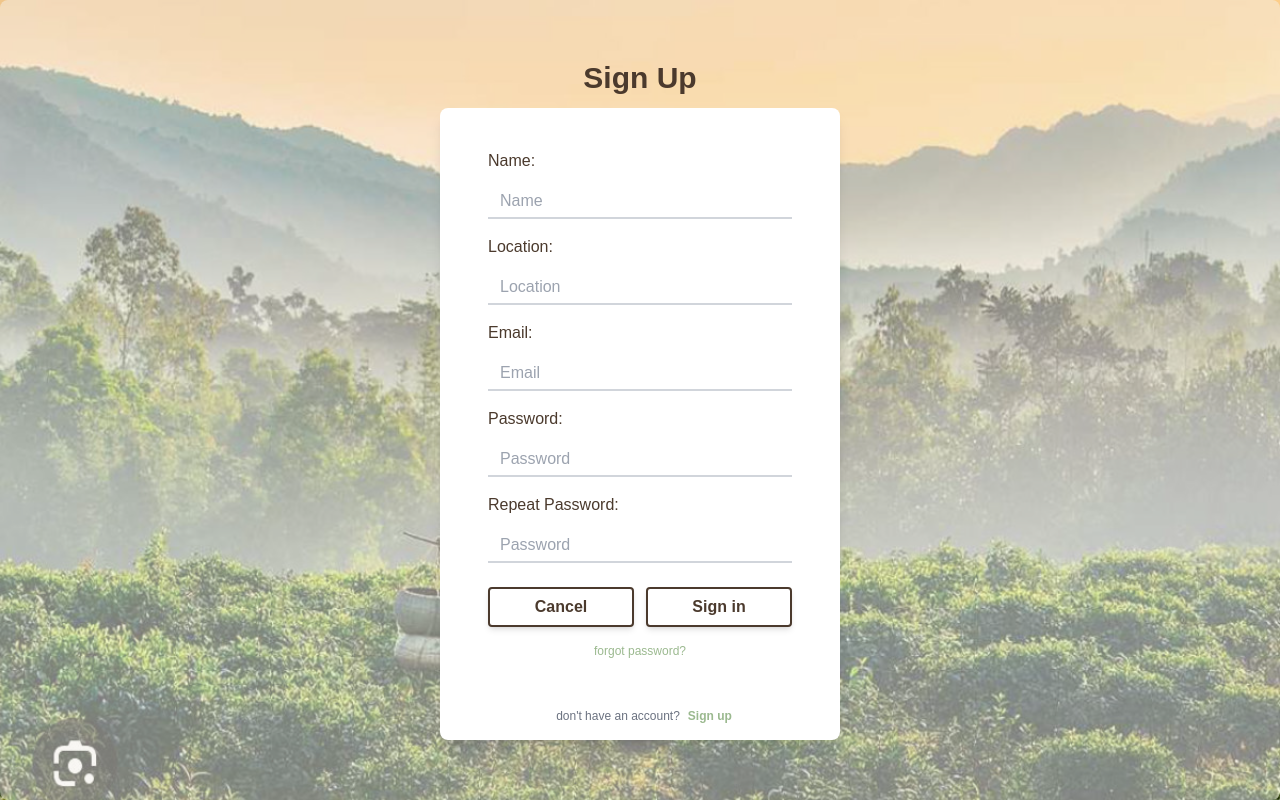
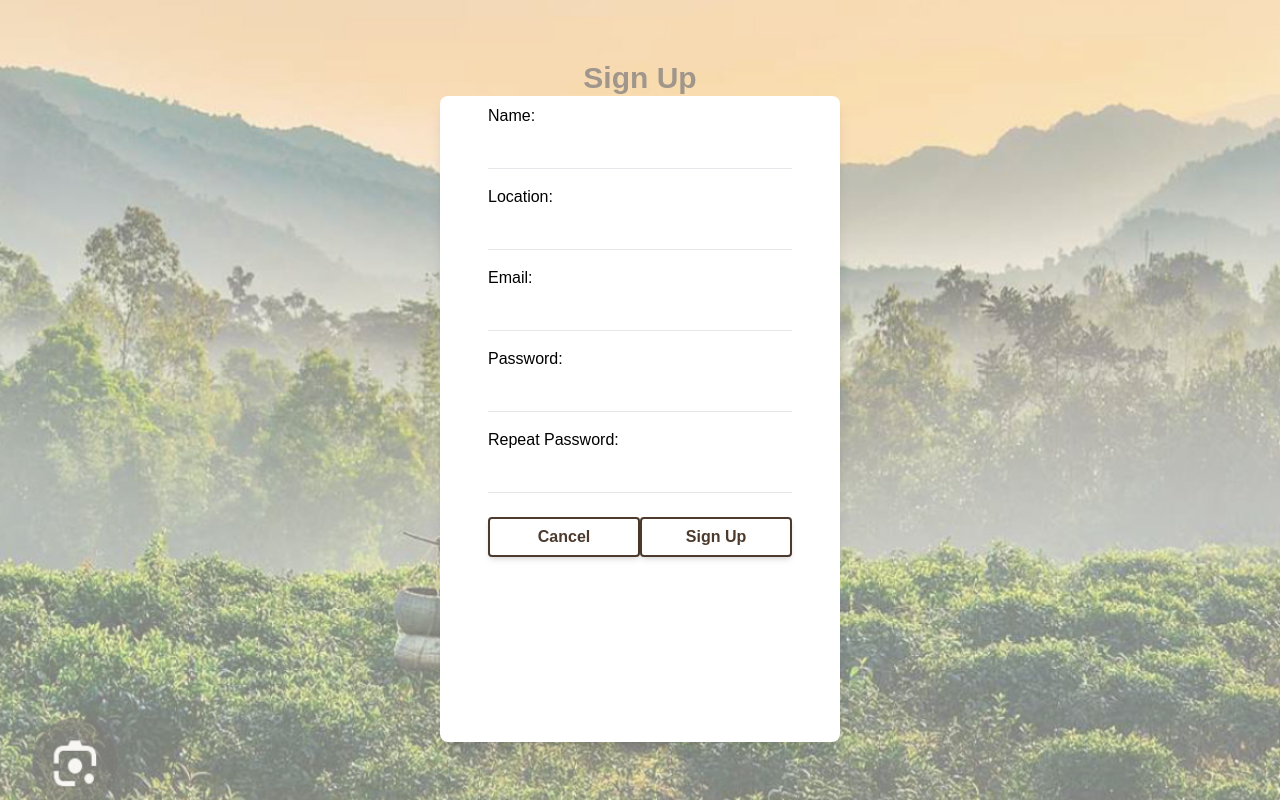
Before and after one commit to mahjabin-fiza/Checkpoint, a React (Create React App) app: page /sign_up in a window 1280 px wide. Built offline with nearby package versions, Linux system fonts and the light colour scheme.

Commit message:
Added Signin, Signout, Signup, UserProfile

```diff
--- a/package.json
+++ b/package.json
@@ -7,6 +7,7 @@
     "@testing-library/jest-dom": "^6.9.1",
     "@testing-library/react": "^16.3.0",
     "@testing-library/user-event": "^13.5.0",
+    "axios": "^1.13.2",
     "cors": "^2.8.5",
     "dotenv": "^17.2.3",
     "express": "^5.1.0",
--- a/src/App.js
+++ b/src/App.js
@@ -8,6 +8,7 @@ import Hotel from './pages/Hotel.jsx';
 import Restaurant from './pages/Restaurant.jsx';
 import UserProfile from './pages/UserProfile.jsx';
 import SignUp from './pages/SignUp.jsx';
+import SignOut from "./pages/SignOut";
 
 function App() {
   return (
@@ -21,6 +22,7 @@ function App() {
           <Route path="/Restaurant" element={<Restaurant />} />
           <Route path="?user_profile" element={<UserProfile />} />
           <Route path="/sign_up" element={<SignUp />} />
+          <Route path="/signout" element={<SignOut />} />
         </Routes>
       </BrowserRouter>
     </>
--- a/src/pages/SignUp.jsx
+++ b/src/pages/SignUp.jsx
@@ -1,80 +1,95 @@
-import React from 'react';
-import Header from '.././components/Header.jsx';
-import Search from '.././components/Search.jsx';
-import MyImage from '.././assets/sylhet-tours-sightseeing-in-bangladesh-2.jpg';
-import Button1 from '../components/Button1.jsx';
-import Button2 from '../components/Button2.jsx';
-import { Link } from 'react-router-dom';
+import React, { useState } from "react";
+import { auth } from "../firebase";
+import { createUserWithEmailAndPassword } from "firebase/auth";
+import { createUser } from "../services/userService";
+import { useNavigate } from "react-router-dom";
+import MyImage from "../assets/sylhet-tours-sightseeing-in-bangladesh-2.jpg";
+import Button1 from "../components/Button1";
 
 function SignUp() {
+  const navigate = useNavigate();
+
+  const [formData, setFormData] = useState({
+    name: "",
+    location: "",
+    email: "",
+    password: "",
+    repeatPassword: "",
+  });
+
+  const handleChange = (e) => {
+    setFormData({ ...formData, [e.target.name]: e.target.value });
+  };
+
+  const handleSignup = async () => {
+    const { name, location, email, password, repeatPassword } = formData;
+
+    if (!name || !location || !email || !password)
+      return alert("Please fill out all fields.");
+
+    if (password !== repeatPassword)
+      return alert("Passwords do not match!");
+
+    try {
+      // Create account with Firebase Auth
+      const userCredential = await createUserWithEmailAndPassword(
+        auth,
+        email,
+        password
+      );
+      const user = userCredential.user;
+
+      // Save user in Firestore
+      await createUser(user.uid, {
+        name,
+        email,
+        location,
+      });
+
+      // Save session
+      localStorage.setItem("user", JSON.stringify({ uid: user.uid, name }));
+
+      navigate("/"); // go home
+    } catch (err) {
+      alert(err.message);
+    }
+  };
+
   return (
-    <>
-      <div
-        className="w-screen h-screen flex items-center justify-center bg-gray-200 bg-cover bg-center bg-no-repeat"
-        style={{ backgroundImage: `url(${MyImage})` }}
-      >
-        <div className="absolute inset-0 bg-[#F5F2EB]/50 rounded-lg"></div>
-        <div className="w-[400px] h-[680px] rounded-lg flex flex-col items-center justify-start">
-          <h1 className="text-3xl font-bold mb-3 text-center relative z-10 text-[#4B3A2D]">
-            Sign Up
-          </h1>
+    <div
+      className="w-screen h-screen flex items-center justify-center bg-cover bg-center"
+      style={{ backgroundImage: `url(${MyImage})` }}
+    >
+      <div className="absolute inset-0 bg-[#F5F2EB]/50"></div>
 
-          <div className="p-12 pt-2 bg-white w-full h-[95%] relative rounded-lg flex items-start justify-center shadow-lg">
-            <div className="w-[100%] h-[100%] rounded flex items-center justify-center">
-              <div className="w-full flex flex-col gap-4">
-                <label className="text-[#4B3A2D]">Name:</label>
-                <input
-                  type="email"
-                  placeholder="Name"
-                  className="border-0 border-b-2 border-gray-300 px-3 pb-1 focus:outline-none focus:border-[#A88B68] focus:ring-0"
-                />
-                <label className="text-[#4B3A2D]">Location:</label>
-                <input
-                  type="email"
-                  placeholder="Location"
-                  className="border-0 border-b-2 border-gray-300 px-3 pb-1 focus:outline-none focus:border-[#A88B68] focus:ring-0"
-                />
-                <label className="text-[#4B3A2D]">Email:</label>
-                <input
-                  type="email"
-                  placeholder="Email"
-                  className="border-0 border-b-2 border-gray-300 px-3 pb-1 focus:outline-none focus:border-[#A88B68] focus:ring-0"
-                />
-                <label className="text-[#4B3A2D]">Password:</label>
-                <input
-                  type="password"
-                  placeholder="Password"
-                  className="border-0 border-b-2 border-gray-300 px-3 pb-1 focus:outline-none focus:border-[#A88B68] focus:ring-0"
-                />
-                <label className="text-[#4B3A2D]">Repeat Password:</label>
-                <input
-                  type="password"
-                  placeholder="Password"
-                  className="border-0 border-b-2 border-gray-300 px-3 pb-1 focus:outline-none focus:border-[#A88B68] focus:ring-0"
-                />
-                <div className="flex justify-between mt-2 gap-3">
-                  <Button1 text="Cancel" to="/" className="" />
+      <div className="w-[400px] h-[680px] rounded-lg">
+        <h1 className="text-3xl font-bold text-center text-[#4B3A2D]">Sign Up</h1>
 
-                  <Button1 text="Sign in" className="" />
-                </div>
-                <button className="text-xs text-center text-[#9BB98F] hover:text-[#76916c] hover:underline transition duration-200 ease-in-out">
-                  forgot password?
-                </button>
-              </div>
-            </div>
-            <div className="absolute bottom-4 flex justify-between text-center text-gray-500 text-xs">
-              <p className="px-2">don't have an account?</p>
-              <Link
-                to="/sign_up"
-                className="text-[#9BB98F] hover:text-[#76916c] font-bold hover:underline transition duration-200 ease-in-out"
-              >
-                Sign up
-              </Link>
+        <div className="p-12 pt-2 bg-white h-[95%] rounded-lg shadow-lg relative">
+          <div className="flex flex-col gap-4">
+            <label>Name:</label>
+            <input name="name" onChange={handleChange} className="border-b" />
+
+            <label>Location:</label>
+            <input name="location" onChange={handleChange} className="border-b" />
+
+            <label>Email:</label>
+            <input name="email" type="email" onChange={handleChange} className="border-b" />
+
+            <label>Password:</label>
+            <input name="password" type="password" onChange={handleChange} className="border-b" />
+
+            <label>Repeat Password:</label>
+            <input name="repeatPassword" type="password" onChange={handleChange} className="border-b" />
+
+            <div className="flex justify-between mt-2">
+              <Button1 text="Cancel" to="/" />
+              <Button1 text="Sign Up" onClick={handleSignup} />
             </div>
           </div>
         </div>
       </div>
-    </>
+    </div>
   );
 }
 
--- a/src/pages/Signin.jsx
+++ b/src/pages/Signin.jsx
@@ -1,62 +1,75 @@
-import React from 'react';
-import Header from '.././components/Header.jsx';
-import Search from '.././components/Search.jsx';
-import MyImage from '.././assets/sylhet-tours-sightseeing-in-bangladesh-2.jpg';
-import Button1 from '../components/Button1.jsx';
-import Button2 from '../components/Button2.jsx';
-import { Link } from 'react-router-dom';
+import React, { useState } from "react";
+import { auth } from "../firebase";
+import { signInWithEmailAndPassword } from "firebase/auth";
+import { getUserById } from "../services/userService";
+import { useNavigate, Link } from "react-router-dom";
+import MyImage from "../assets/sylhet-tours-sightseeing-in-bangladesh-2.jpg";
+import Button1 from "../components/Button1";
 
 function Signin() {
+  const navigate = useNavigate();
+
+  const [login, setLogin] = useState({
+    email: "",
+    password: ""
+  });
+
+  const handleChange = (e) => {
+    setLogin({ ...login, [e.target.name]: e.target.value });
+  };
+
+  const handleSignin = async () => {
+    const { email, password } = login;
+
+    if (!email || !password) return alert("Please fill all fields");
+
+    try {
+      // Authenticate
+      const userCredential = await signInWithEmailAndPassword(auth, email, password);
+      const user = userCredential.user;
+
+      // Fetch profile from Firestore
+      const userData = await getUserById(user.uid);
+
+      // Save session
+      localStorage.setItem("user", JSON.stringify(userData));
+
+      navigate("/");
+    } catch (error) {
+      alert("Invalid email or password");
+    }
+  };
+
   return (
-    <>
-      <div
-        className="w-screen h-screen flex items-center justify-center bg-gray-200 bg-cover bg-center bg-no-repeat"
-        style={{ backgroundImage: `url(${MyImage})` }}
-      >
-        <div className="absolute inset-0 bg-[#F5F2EB]/50 rounded-lg"></div>
-        <div className="w-[350px] h-[450px] rounded-lg flex flex-col items-center justify-start">
-          <h1 className="text-3xl font-bold mb-3 text-center relative z-10 text-[#4B3A2D]">
-            Sign in
-          </h1>
+    <div
+      className="w-screen h-screen flex items-center justify-center bg-cover bg-center"
+      style={{ backgroundImage: `url(${MyImage})` }}
+    >
+      <div className="absolute inset-0 bg-[#F5F2EB]/50"></div>
 
-          <div className="p-12 bg-white w-full h-[85%] relative rounded-lg flex items-start justify-center shadow-lg">
-            <div className="pt-12 w-[100%] h-[70%] rounded flex items-center justify-center">
-              <div className="w-full flex flex-col gap-4">
-                <label className="text-[#4B3A2D]">Email:</label>
-                <input
-                  type="email"
-                  placeholder="Email"
-                  className="border-0 border-b-2 border-gray-300 px-3 pb-1 focus:outline-none focus:border-[#A88B68] focus:ring-0"
-                />
-                <label className="text-[#4B3A2D]">Password:</label>
-                <input
-                  type="password"
-                  placeholder="Password"
-                  className="border-0 border-b-2 border-gray-300 px-3 pb-1 focus:outline-none focus:border-[#A88B68] focus:ring-0"
-                />
-                <div className="flex justify-between mt-2 gap-3">
-                  <Button1 text="Cancel" to="/" className="" />
+      <div className="w-[350px] h-[450px]">
+        <h1 className="text-3xl font-bold text-center text-[#4B3A2D]">Sign In</h1>
 
-                  <Button1 text="Sign in" className="" />
-                </div>
-                <button className="text-xs text-center text-[#9BB98F] hover:text-[#76916c] hover:underline transition duration-200 ease-in-out">
-                  forgot password?
-                </button>
-              </div>
+        <div className="p-12 bg-white h-[85%] rounded-lg shadow-lg relative">
+          <div className="flex flex-col gap-4">
+            <label>Email:</label>
+            <input name="email" type="email" onChange={handleChange} className="border-b" />
+
+            <label>Password:</label>
+            <input name="password" type="password" onChange={handleChange} className="border-b" />
+
+            <div className="flex justify-between mt-2">
+              <Button1 text="Cancel" to="/" />
+              <Button1 text="Sign in" onClick={handleSignin} />
             </div>
-            <div className="absolute bottom-4 flex justify-between text-center text-gray-500 text-xs">
-              <p className="px-2">don't have an account?</p>
-              <Link
-                to="/sign_up"
-                className="text-[#9BB98F] hover:text-[#76916c] font-bold hover:underline transition duration-200 ease-in-out"
-              >
-                Sign up
-              </Link>
-            </div>
+
+            <Link to="/sign_up" className="text-xs text-[#9BB98F] text-center mt-4">
+              Don't have an account? Sign up
+            </Link>
           </div>
         </div>
       </div>
-    </>
+    </div>
   );
 }
 
```
Also changed, not shown: admin/seedFirestore.mjs (+31 -20 lines), src/components/Header.jsx (+25 -12 lines), src/components/PopularDestinations.jsx (+21 -29 lines), src/components/ProfileDropdown.jsx (+52 -23 lines), src/pages/SignOut.jsx (added, +37 -0 lines), src/pages/UserProfile.jsx (+55 -24 lines), src/pages/homepage.jsx (+21 -15 lines), src/services/userService.js (+16 -23 lines), 1 other file (tests, documents, lock files or other folders).
